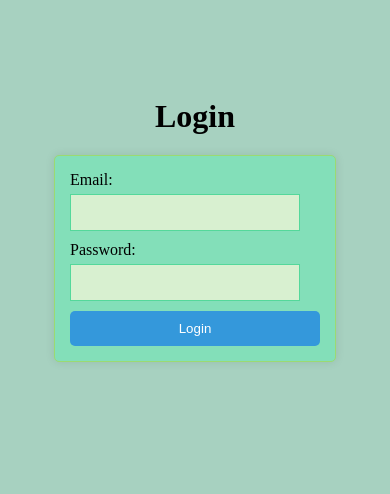
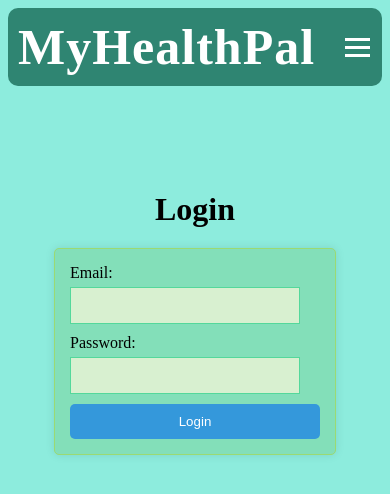
Before and after one commit to Declan713/MyHealthPalV1, an Angular app in the folder frontend/: page /login in a window 390 px wide. Shown: the top 494 px of the page. Built offline with nearby package versions, Linux system fonts and the light colour scheme.

Commit message:
Done login stuff

```diff
--- a/frontend/src/app/admin-home/admin-home.component.ts
+++ b/frontend/src/app/admin-home/admin-home.component.ts
@@ -7,9 +7,6 @@ import { Component } from '@angular/core';
 })
 export class AdminHomeComponent {
 
-  constructor() { }
 
-  ngOnInit(): void {
-  }
 
 }
--- a/frontend/src/app/app.component.html
+++ b/frontend/src/app/app.component.html
@@ -1 +1,2 @@
+<app-navbar></app-navbar>
 <router-outlet></router-outlet>
--- a/frontend/src/app/app.module.ts
+++ b/frontend/src/app/app.module.ts
@@ -7,12 +7,14 @@ import { FormsModule } from '@angular/forms';
 
 import { AppComponent } from './app.component';
 import { LoginComponent } from './login/login.component';
+import { NavbarComponent } from './navbar/navbar.component';
 
 
 @NgModule({
   declarations: [
     AppComponent,
-    LoginComponent
+    LoginComponent,
+    NavbarComponent,
   ],
   imports: [
     BrowserModule,
--- a/frontend/src/app/auth.service.ts
+++ b/frontend/src/app/auth.service.ts
@@ -1,11 +1,10 @@
 import { Injectable } from '@angular/core';
-import { HttpClient } from '@angular/common/http';
+import { HttpClient, HttpHeaders } from '@angular/common/http';
 import { BehaviorSubject, Observable, throwError } from 'rxjs';
-import { map, catchError } from 'rxjs/operators';
-
+import { map, catchError, tap } from 'rxjs/operators';
 
 export interface AuthResponse {
-  access_token: string;
+  token: string; // Updated to match response
   name?: string;
   role?: string;
 }
@@ -17,66 +16,76 @@ export class AuthService {
   private currentUserSubject: BehaviorSubject<AuthResponse | null>;
   public currentUser: Observable<AuthResponse | null>;
   private isLoggedInSubject = new BehaviorSubject<boolean>(false);
-  isLoggedIn$ = this.isLoggedInSubject.asObservable();
-
+  public isLoggedIn$ = this.isLoggedInSubject.asObservable();
 
   private BASE_URL = 'http://127.0.0.1:5000';
 
   constructor(private http: HttpClient) {
     this.currentUserSubject = new BehaviorSubject<AuthResponse | null>(this.loadUserFromStorage());
     this.currentUser = this.currentUserSubject.asObservable();
-    this.isLoggedInSubject.next(!!this.currentUserSubject.value);
+    this.isLoggedInSubject.next(this.isValidUser(this.currentUserSubject.value));
   }
 
   public get currentUserValue(): AuthResponse | null {
     return this.currentUserSubject.value;
   }
 
-  private loadUserFromStorage(): AuthResponse | null {
-    const currentUserFromStorage = localStorage.getItem('currentUser');
-    return currentUserFromStorage ? JSON.parse(currentUserFromStorage) : null;
+  setLoggedInUser(user: AuthResponse): void {
+    this.currentUserSubject.next(user);
+    this.isLoggedInSubject.next(true);
   }
 
-  login(email: string = '', password: string = ''): Observable<AuthResponse> {
-    const body = { email, password };
+  private isValidUser(user: AuthResponse | null): boolean {
+    return !!user && !!user.token;
+  }
 
-    return this.http.post<any>(`${this.BASE_URL}/login`, body)
+  private loadUserFromStorage(): AuthResponse | null {
+    const currentUserToken = localStorage.getItem('currentUserToken');
+    return currentUserToken ? JSON.parse(currentUserToken) : null;
+  }
+
+  login(email: string, password: string): Observable<AuthResponse> {
+    return this.http.post<AuthResponse>(`${this.BASE_URL}/login`, { email, password })
       .pipe(
         map(response => {
-          if (typeof response === 'string') {
-            throw new Error(response);
-          }
+          localStorage.setItem('currentUserToken', JSON.stringify(response));
+          this.setLoggedInUser(response);
+          return response;
+        }),
+        catchError(error => throwError(() => error))
+      );
+  }
 
-          const authResponse: AuthResponse = {
-            access_token: response.token,
-            role: response.role
-          };
+  logout(): Observable<any> {
+    const token = this.getToken();
+    if (!token) {
+      this.clearLocalUserData();
+      return throwError(() => new Error('Authentication token not found'));
+    }
 
-          localStorage.setItem('currentUser', JSON.stringify(authResponse));
-          this.currentUserSubject.next(authResponse);
-          this.isLoggedInSubject.next(true);
-          if (authResponse.role) {
-
-          }
-          return authResponse;
-        }),
+    const headers = new HttpHeaders({ 'Authorization': `Bearer ${token}` });
+    return this.http.post(`${this.BASE_URL}/logout`, {}, { headers })
+      .pipe(
+        tap(() => this.clearLocalUserData()),
         catchError(this.handleError)
       );
   }
 
+  clearLocalUserData(): void {
+    localStorage.removeItem('currentUserToken');
+    this.currentUserSubject.next(null);
+    this.isLoggedInSubject.next(false);
+  }
+
   public getToken(): string | null {
-    const currentUser = this.loadUserFromStorage();
-    return currentUser ? currentUser.access_token : null;
+    const currentUser = this.currentUserSubject.value;
+    return currentUser ? currentUser.token : null;
   }
 
   register(userData: any): Observable<any> {
     return this.http.post(`${this.BASE_URL}/register`, userData)
-      .pipe(
-        catchError(this.handleError)
-      );
+      .pipe(catchError(this.handleError));
   }
-
-
 
   private handleError(error: any) {
     console.error('Authentication failed:', error);
--- a/frontend/src/app/home/home.component.ts
+++ b/frontend/src/app/home/home.component.ts
@@ -1,15 +1,10 @@
-import { Component, OnInit } from '@angular/core';
+import { Component } from '@angular/core';
 
 @Component({
   selector: 'app-home',
   templateUrl: './home.component.html',
   styleUrls: ['./home.component.css']
 })
-export class HomeComponent implements OnInit {
-
-  constructor() { }
-
-  ngOnInit(): void {
-  }
+export class HomeComponent {
 
 }
--- a/frontend/src/app/login/login.component.css
+++ b/frontend/src/app/login/login.component.css
@@ -2,7 +2,7 @@ body {
     font-family: 'Arial', sans-serif;
     background-color: #6bbdb9;
     margin: 0;
-    padding: 0;
+    padding: 10px;
 }
 
 .container {
@@ -17,6 +17,7 @@ h1 {
     text-align: center;
     color: #000000;
     margin-bottom: 20px;
+    padding-top: 30px;
 }
 
 form {
--- a/frontend/src/app/login/login.component.ts
+++ b/frontend/src/app/login/login.component.ts
@@ -37,7 +37,9 @@ export class LoginComponent {
       this.authService.login(credentials.email, credentials.password).subscribe({
         next: (response: any) => {
           console.log('Login Successful:', response);
-          localStorage.setItem('token', response.token);
+          localStorage.setItem('currentUserToken', JSON.stringify(response));
+          this.authService.setLoggedInUser(response);
+
           switch(response.role) {
             case 'admin':
               this.router.navigate(['/adminHome']);
--- /dev/null
+++ b/frontend/src/app/navbar/navbar.component.css
@@ -0,0 +1,97 @@
+.navbar {
+    background-color: #2f8572;
+    padding: 10px;
+    color: #ffffff;
+    display: flex;
+    justify-content: space-between;
+    align-items: center;
+    position: relative;
+    border-radius: 10px;
+}
+
+.navbar-brand a {
+    font-family: 'Roboto Slab', serif;
+    font-size: 50px;
+    text-decoration: none;
+    color: #3fa796;
+    font-weight: bold;
+    letter-spacing: 1px;
+}
+
+.navbar-brand {
+    z-index: 1;
+}
+
+.navbar-links {
+    font-size: 20px;
+    color: #ffffff;
+}
+
+.navbar a {
+    text-decoration: none;
+    color: #ffffff;
+    margin-right: 20px;
+    font-weight: bold;
+    transition: color 0.3s ease;
+}
+
+.navbar a:hover {
+    color: #aad4c9;
+}
+
+.navbar button {
+    background-color: #47c7a4;
+    color: #fff;
+    padding: 5px 10px;
+    margin: 10px;
+    border: none;
+    border-radius: 4px;
+    cursor: pointer;
+    transition: background-color 0.3s ease;
+}
+
+.navbar button:hover {
+    background-color: #3fa796;
+}
+
+.menu-toggle {
+    display: none;
+    cursor: pointer;
+    padding: 10px;
+}
+
+.bar {
+    width: 25px;
+    height: 3px;
+    background-color: #fff;
+    margin: 5px 0;
+    transition: 0.4s;
+}
+
+.menu-toggle.active .bar:nth-child(1),
+.menu-toggle.active .bar:nth-child(3) {
+    background-color: #47c7a4;
+}
+
+@media (max-width: 768px) {
+    .navbar-links {
+        display: none;
+        flex-direction: column;
+        position: absolute;
+        top: 80px;
+        left: 0;
+        width: 100%;
+        background-color: #2f8572;
+        border-radius: 0 0 8px 8px;
+        box-shadow: 0 4px 8px rgba(0, 0, 0, 0.1);
+        z-index: 0;
+    }
+
+    .navbar-links.active {
+        display: flex;
+    }
+
+    .menu-toggle {
+        display: block;
+    }
+}
--- /dev/null
+++ b/frontend/src/app/navbar/navbar.component.html
@@ -0,0 +1,41 @@
+<nav class="navbar">
+  <div class="navbar-brand">
+    <a routerLink="/">MyHealthPal</a>
+  </div>
+  <div class="menu-toggle" (click)="toggleMenu()">
+    <div class="bar"></div>
+    <div class="bar"></div>
+    <div class="bar"></div>
+  </div>
+  <div class="navbar-links" [class.active]="menuOpen">
+
+    <!-- Display these links if the user is an admin -->
+    <ng-container *ngIf="isLoggedIn() && isAdmin()">
+      <a routerLink="/all-users">All Users</a>
+      <a routerLink="/all-gps">All GPs</a>
+      <a routerLink="/admin-functions">Admin Functions</a>
+    </ng-container>
+
+    <!-- Display these links if the user is logged in -->
+    <ng-container *ngIf="isLoggedIn() && isUser()">
+      <a routerLink="/book-appointment">Book Appointment</a>
+      <a routerLink="/view-appointments">Appointments</a>
+      <a routerLink="/shop">shop</a>
+      <a routerLink="/basket">Basket</a>
+    </ng-container>
+
+    <ng-container *ngIf="isLoggedIn() && isGP()">
+      <a routerLink="/gp-appointments">Appointments</a>
+      <a routerLink="/all-patients">Patients</a>
+    </ng-container>
+
+    <ng-container *ngIf="!isLoggedIn()">
+      <a routerLink="/register">Register</a>
+    </ng-container>
+
+    <ng-container *ngIf="isLoggedIn()">
+      <a routerLink="/account">Account</a>
+      <button (click)="onLogout()">Logout</button>
+    </ng-container>
+  </div>
+</nav>
--- /dev/null
+++ b/frontend/src/app/navbar/navbar.component.ts
@@ -0,0 +1,53 @@
+import { Component, OnInit } from '@angular/core';
+import { AuthService } from '../auth.service';
+import { Router } from '@angular/router';
+
+@Component({
+  selector: 'app-navbar',
+  templateUrl: './navbar.component.html',
+  styleUrls: ['./navbar.component.css']
+})
+export class NavbarComponent implements OnInit {
+  menuOpen: boolean = false;
+
+  constructor(private authService: AuthService, private router: Router) { }
+
+  ngOnInit(): void {
+  }
+
+  toggleMenu() {
+    this.menuOpen = !this.menuOpen;
+  }
+
+  isAdmin(): boolean {
+    const currentUser = this.authService.currentUserValue;
+    return !!currentUser && currentUser.role === 'admin';
+  }
+
+  isUser(): boolean {
+    const currentUser = this.authService.currentUserValue;
+    return !!currentUser && currentUser.role === 'user';
+  }
+
+  isGP(): boolean {
+    const currentUser = this.authService.currentUserValue;
+    return !!currentUser && currentUser.role === 'GP';
+  }
+
+  isLoggedIn(): boolean {
+    const loggedIn = !!this.authService.currentUserValue;
+    return loggedIn;
+  }
+
+  onLogout() {
+    this.authService.logout().subscribe({
+      next: (response) => {
+        console.log(response.message);
+        this.router.navigate(['/login']);
+      },
+      error: (error) => {
+        console.error('Logout failed', error);
+      }
+    });
+  }
+}
--- a/frontend/src/styles.css
+++ b/frontend/src/styles.css
@@ -1,4 +1,4 @@
 body {
-    background-color: #a7d1c0 !important;
+    background-color: #8decdd !important;
     color: #ffffff;
 }
```
Also changed, not shown: 2 other files (tests, documents, lock files or other folders).
